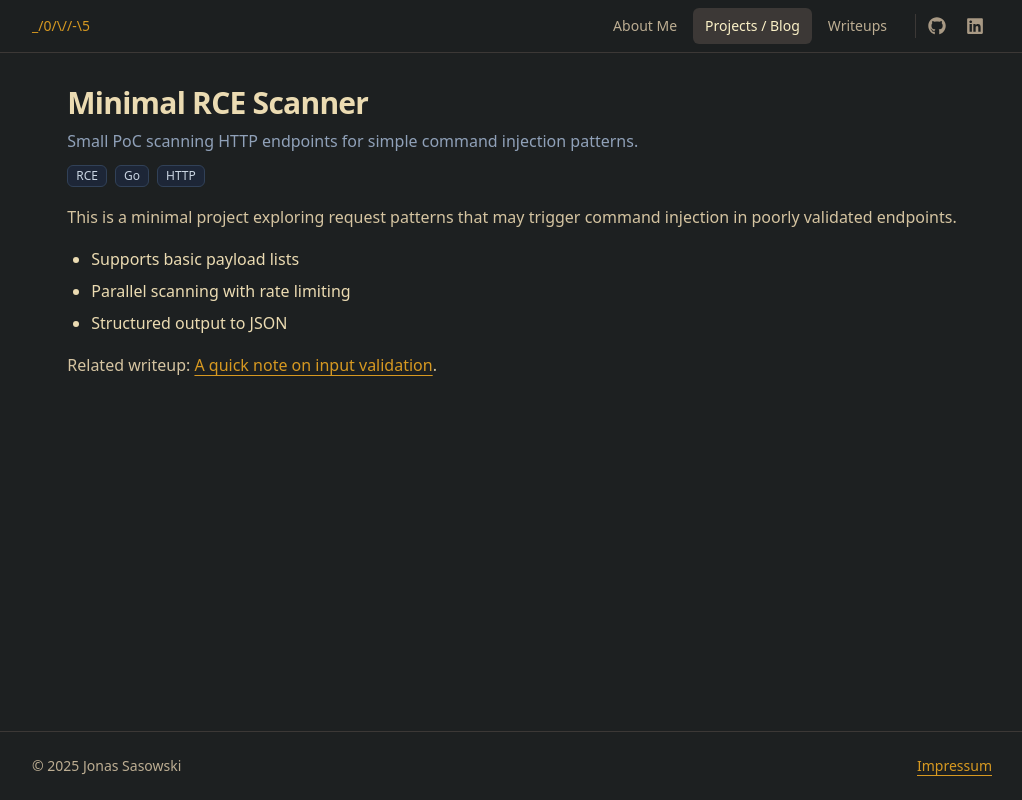
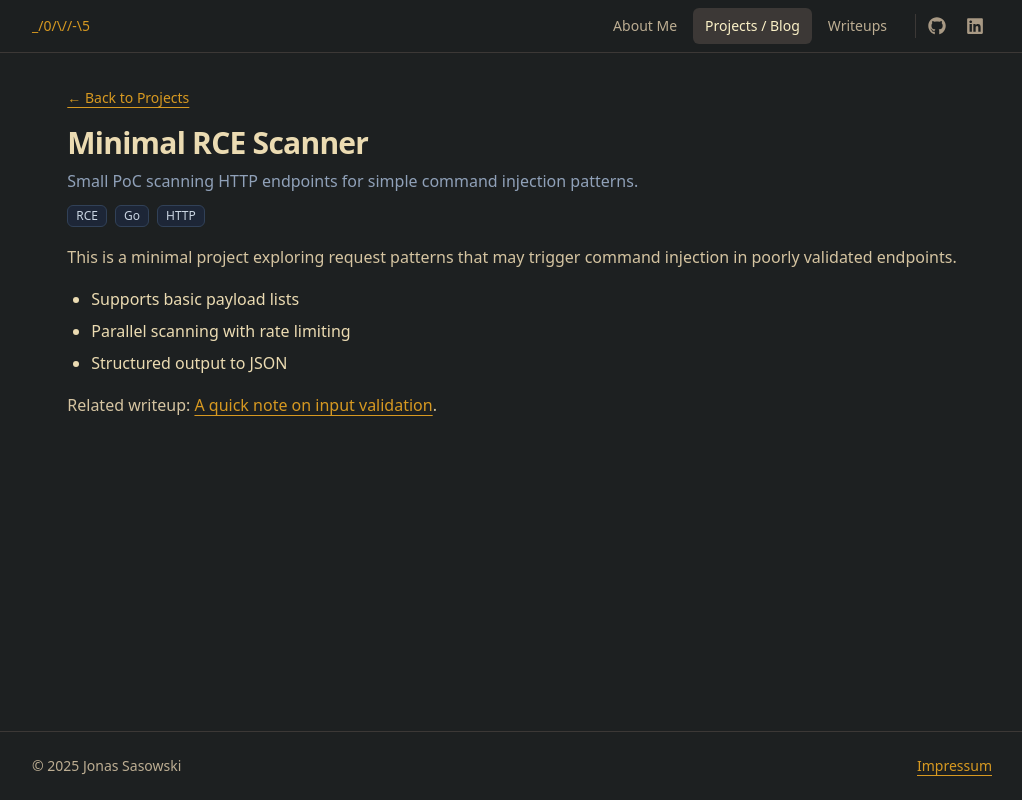
Before and after one commit to Cliiive/portfolio, a React (Vite) app: page /projects/sample-project in a window 1280 px wide. Shown: the whole page, without its empty margins (128-1150 px from the left). Built offline with nearby package versions, Linux system fonts and the light colour scheme.

Commit message:
Add back button

```diff
--- a/src/pages/ProjectDetail.tsx
+++ b/src/pages/ProjectDetail.tsx
@@ -20,6 +20,15 @@ export default function ProjectDetail() {
   return (
     <article className="space-y-4">
       <div>
+        <Link
+          to="/projects"
+          className="inline-flex items-center gap-2 text-sm font-medium underline underline-offset-4"
+          style={{ color: "#d79921" }}
+        >
+          ← Back to Projects
+        </Link>
+      </div>
+      <div>
         <h1 className="text-3xl font-semibold tracking-tight">{item.title}</h1>
         {item.description && <p className="text-slate-400 mt-2">{item.description}</p>}
         {item.tags.length > 0 && (
--- a/src/pages/WriteupDetail.tsx
+++ b/src/pages/WriteupDetail.tsx
@@ -20,6 +20,15 @@ export default function WriteupDetail() {
   return (
     <article className="space-y-4">
       <div>
+        <Link
+          to="/writeups"
+          className="inline-flex items-center gap-2 text-sm font-medium underline underline-offset-4"
+          style={{ color: "#d79921" }}
+        >
+          ← Back to Writeups
+        </Link>
+      </div>
+      <div>
         <h1 className="text-3xl font-semibold tracking-tight">{item.title}</h1>
         {item.description && <p className="text-slate-400 mt-2">{item.description}</p>}
         {item.tags.length > 0 && (
```
